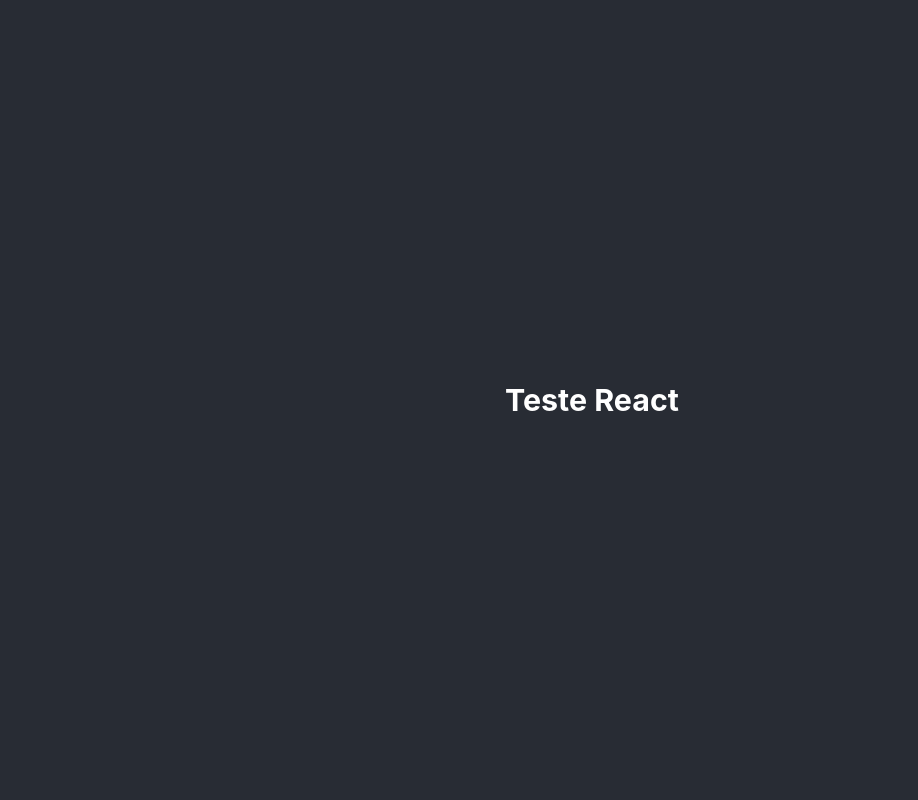
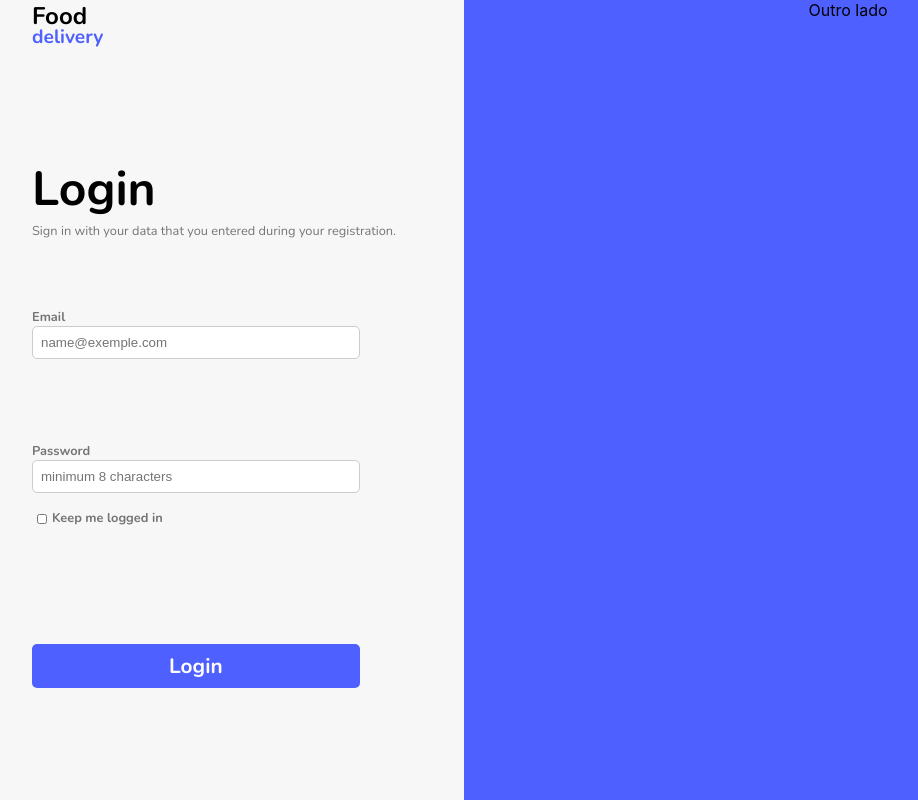
Before and after one commit to gothmate/delivery, a React (Create React App) app: page / in a window 1280 px wide. Shown: the whole page, without its empty margins (48-966 px from the left). Built offline with nearby package versions, Linux system fonts and the light colour scheme.

Commit message:
Tela de Login

```diff
--- a/package.json
+++ b/package.json
@@ -34,5 +34,8 @@
       "last 1 firefox version",
       "last 1 safari version"
     ]
+  },
+  "devDependencies": {
+    "sass": "^1.49.11"
   }
 }
--- a/public/index.html
+++ b/public/index.html
@@ -10,34 +10,16 @@
       content="Web site created using create-react-app"
     />
     <link rel="apple-touch-icon" href="%PUBLIC_URL%/logo192.png" />
-    <!--
-      manifest.json provides metadata used when your web app is installed on a
-      user's mobile device or desktop. See https://developers.google.com/web/fundamentals/web-app-manifest/
-    -->
+
     <link rel="manifest" href="%PUBLIC_URL%/manifest.json" />
-    <!--
-      Notice the use of %PUBLIC_URL% in the tags above.
-      It will be replaced with the URL of the `public` folder during the build.
-      Only files inside the `public` folder can be referenced from the HTML.
-
-      Unlike "/favicon.ico" or "favicon.ico", "%PUBLIC_URL%/favicon.ico" will
-      work correctly both with client-side routing and a non-root public URL.
-      Learn how to configure a non-root public URL by running `npm run build`.
-    -->
+    <link rel="preconnect" href="https://fonts.googleapis.com">
+    <link rel="preconnect" href="https://fonts.gstatic.com" crossorigin>
+    <link href="https://fonts.googleapis.com/css2?family=Concert+One&family=Montserrat:wght@300&family=Nunito:wght@400;600;700&family=Roboto:wght@500&display=swap" rel="stylesheet">
     <title>React App</title>
   </head>
   <body>
     <noscript>You need to enable JavaScript to run this app.</noscript>
     <div id="root"></div>
-    <!--
-      This HTML file is a template.
-      If you open it directly in the browser, you will see an empty page.
 
-      You can add webfonts, meta tags, or analytics to this file.
-      The build step will place the bundled scripts into the <body> tag.
-
-      To begin the development, run `npm start` or `yarn start`.
-      To create a production bundle, use `npm run build` or `yarn build`.
-    -->
   </body>
 </html>
--- a/src/App.css
+++ b/src/App.css
@@ -1,14 +1,4 @@
 .App {
+  display: flex;
   text-align: center;
 }
-
-.App-header {
-  background-color: #282c34;
-  min-height: 100vh;
-  display: flex;
-  flex-direction: column;
-  align-items: center;
-  justify-content: center;
-  font-size: calc(10px + 2vmin);
-  color: white;
-}
--- a/src/App.js
+++ b/src/App.js
@@ -1,12 +1,12 @@
-
 import './App.css';
+import Login from './components/Login';
+import LoginB from './components/LoginB';
 
 function App() {
   return (
     <div className="App">
-      <header className="App-header">
-        <h3>Teste React</h3>
-      </header>
+      <Login />
+      <LoginB />
     </div>
   );
 }
--- /dev/null
+++ b/src/components/Button/index.css
@@ -0,0 +1,15 @@
+button {
+    padding: .5rem;
+    font-family: 'Nunito', sans-serif;
+    font-size: 1.3rem;
+    font-weight: 700;
+    color: #fff;
+    background-color: #4E60FF;
+    border: none;
+    border-radius: 5px;
+    width: 100%;
+    transition: 300ms ease-in-out;
+}
+button:hover {
+    filter: brightness(0.8);
+}
--- /dev/null
+++ b/src/components/Button/index.jsx
@@ -0,0 +1,12 @@
+import React from "react";
+import "./index.css";
+
+export default function Button(props) {
+
+
+    return (
+        <>
+            <button>{props.children}</button>
+        </>
+    )
+}
--- /dev/null
+++ b/src/components/Login/index.css
@@ -0,0 +1,109 @@
+.login-body {
+  width: 40vw;
+  height: 100vh;
+  background: #f7f7f7;
+  justify-content: center;
+  align-items: center;
+  font-family: 'Nunito', sans-serif;
+  display: flex;
+  flex-direction: column;
+  align-items: start;
+  justify-content: start;
+  padding-left: 5rem;
+}
+
+header {
+  position: relative;
+}
+
+header h2{
+  font-weight: 700;
+  font-size: 1.5rem;
+  color: #000;
+  margin-bottom: 1rem;
+}
+header h3{
+  position: absolute;
+  top: 50%;
+  left: 0;
+  font-weight: 700;
+  font-size: 1.2rem;
+  color: #4E60FF;
+  margin-bottom: 1rem;
+}
+
+aside {
+  display: flex;
+  height: 80vh;
+  flex-direction: column;
+  align-items: flex-start;
+  justify-content: flex-end;
+}
+
+aside h1 {
+  font-size: 3rem;
+}
+
+aside p {
+  text-align: left;
+  font-size: 0.8rem;
+  color: #757575;
+}
+
+.login-area {
+  display: flex;
+  flex-direction: column;
+  align-items: center;
+  justify-content: center;
+  width: 90%;
+  height: 70%;
+}
+
+.email-area {
+  display: flex;
+  flex-direction: column;
+  align-items: flex-start;
+  justify-content: center;
+  width: 100%;
+  height: 100%;
+}
+.password-area {
+  display: flex;
+  flex-direction: column;
+  width: 100%;
+  align-items: flex-start;
+  justify-content: center;
+  width: 100%;
+  height: 100%;
+}
+
+input {
+  width: 100%;
+  margin-block-end: 1rem;
+  padding: .5rem;
+  border-radius: 5px;
+  border: 1px solid #ccc;
+
+}
+
+label {
+  font-size: 0.8rem;
+  font-weight: 700;
+  color: #757575;
+}
+
+.check {
+  display: flex;
+  flex-direction: row;
+  justify-content: flex-start;
+  align-content: center;
+  margin: 0;
+  width: 100%;
+  height: 100%;
+}
+
+.check input {
+  width: 10px;
+  height: 10px;
+  margin: 5px;
+}
--- /dev/null
+++ b/src/components/Login/index.jsx
@@ -0,0 +1,39 @@
+import React from "react";
+import './index.css';
+import Button from "../Button";
+
+
+export default function Login() {
+
+    const loggedin = () => {
+        console.log("logged in");
+    }
+
+    return (
+        <div className="login-body">
+            <header>
+                <h2>Food</h2>
+                <h3>delivery</h3>
+            </header>
+            <aside>
+                <h1>Login</h1>
+                <p>Sign in with your data that you entered during your registration.</p>
+                <form className="login-area">
+                    <div className="email-area">
+                        <label htmlFor="email">Email</label>
+                        <input type="text" placeholder="name@exemple.com" />
+                    </div>
+                    <div className="password-area">
+                        <label htmlFor="password" >Password</label>
+                        <input type="password" placeholder="minimum 8 characters" />
+                        <label className="check">
+                            <input type="checkbox" />
+                            Keep me logged in
+                        </label>
+                    </div>
+                    <Button onClick={()=> loggedin} type="submit">Login</Button>
+                </form>
+            </aside>
+        </div>
+    )
+}
--- /dev/null
+++ b/src/components/LoginB/index.css
@@ -0,0 +1,5 @@
+.loginb-body {
+    width: 60vw;
+    height: 100vh;
+    background-color: #4E60FF;
+}
--- /dev/null
+++ b/src/components/LoginB/index.jsx
@@ -0,0 +1,12 @@
+import React from "react";
+import "./index.css";
+
+const LoginB = () => {
+    return (
+        <div className="loginb-body">
+            <p>Outro lado</p>
+        </div>
+    )
+}
+
+export default LoginB;
--- a/src/index.css
+++ b/src/index.css
@@ -1,3 +1,9 @@
+* {
+  margin: 0;
+  padding: 0;
+  box-sizing: border-box;
+}
+
 body {
   margin: 0;
   font-family: -apple-system, BlinkMacSystemFont, 'Segoe UI', 'Roboto', 'Oxygen',
--- a/src/index.js
+++ b/src/index.js
@@ -1,9 +1,10 @@
 import React from 'react';
-import ReactDOM from 'react-dom';
+import { createRoot } from 'react-dom/client';
 import './index.css';
 import App from './App';
 
-ReactDOM.render(
-    <App />,
-  document.getElementById('root')
+const container = document.getElementById('root');
+const root = createRoot(container);
+root.render(
+    <App />
 )
```
Also changed, not shown: 1 other file (tests, documents, lock files or other folders).
